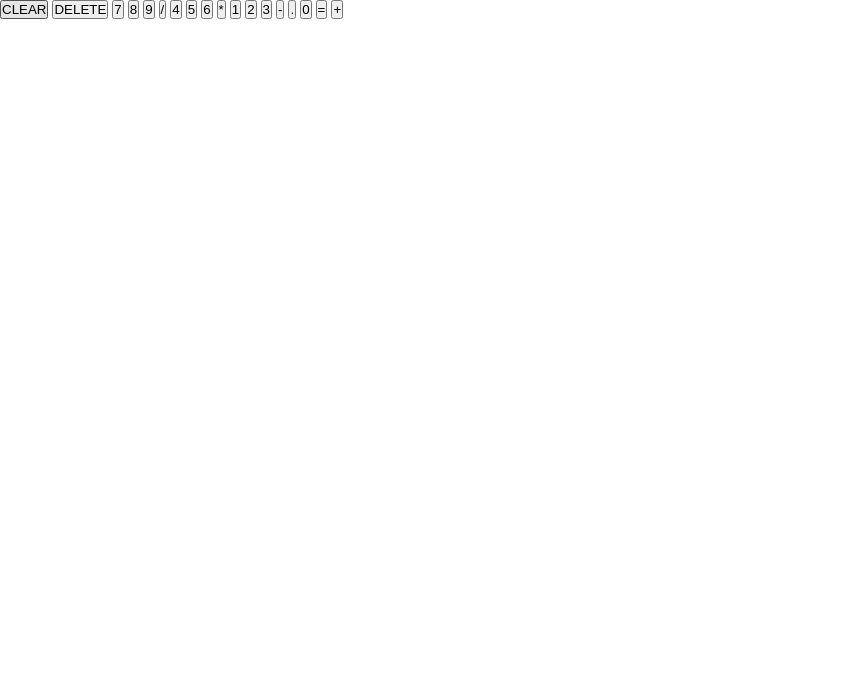
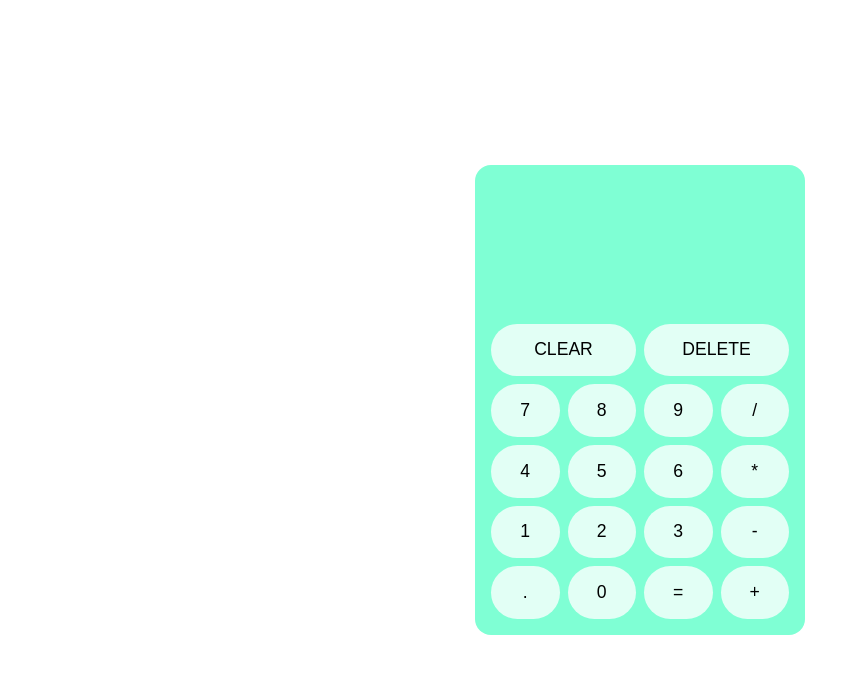
Before and after one commit to NitanJana/calculator, a plain HTML site: page index.html in a window 1280 px wide. Shown: the whole page, without its empty margins (0-868 px from the left). Drawn offline with Linux system fonts and the light colour scheme.

Commit message:
feat: add button styles

```diff
--- a/style.css
+++ b/style.css
@@ -5,3 +5,40 @@
   padding: 0;
   box-sizing: border-box;
 }
+
+body {
+  font-family: "Open Sans", sans-serif;
+  height: 100vh;
+  display: flex;
+  justify-content: center;
+  align-items: center;
+}
+
+main {
+  flex-shrink: 0;
+  background-color: aquamarine;
+  width: 330px;
+  height: 470px;
+  display: grid;
+  grid-template-rows: 3fr 7fr;
+  row-gap: 1rem;
+  padding: 1rem;
+  border-radius: 1rem;
+}
+
+#buttons {
+  display: grid;
+  grid-gap: 0.5rem;
+  grid-template-columns: repeat(4, 1fr);
+}
+
+#clear-button,#delete-button {
+  grid-column: span 2;
+}
+
+.button {
+  background-color: rgba(255, 255, 255, 0.774);
+  font-size: 1.1rem;
+  border: none;
+  border-radius: 2rem;
+}
```
